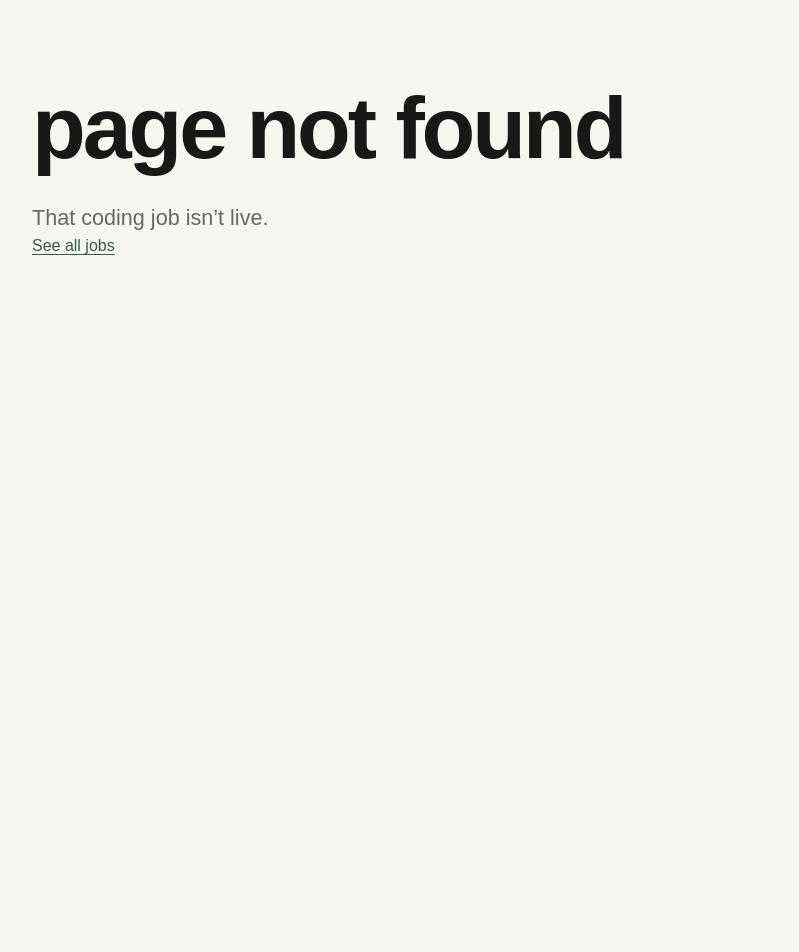
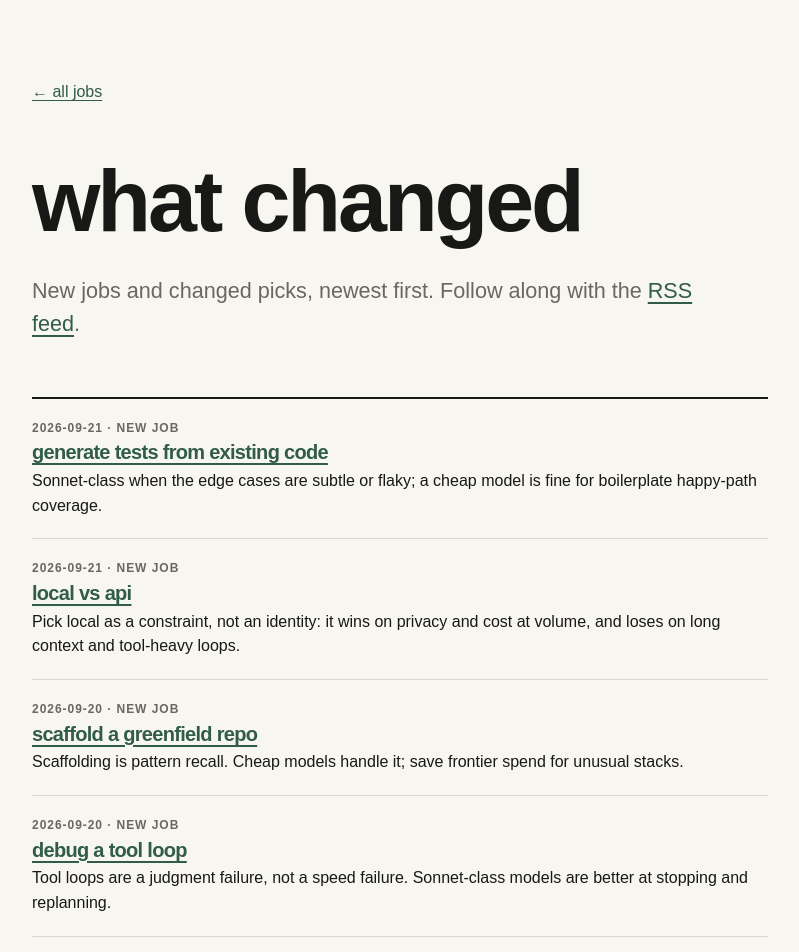
Before and after one commit to kavir10/pickamodel, a Next.js app: page /changelog in a window 1280 px wide. Before the commit this address had no page. Shown: the top 952 px of the page, without its empty margins (240-1039 px from the left). Before the commit the page ends 800 px from the top, so only its background shows below. Built offline with nearby package versions, Linux system fonts and the light colour scheme.

Commit message:
feat: add changelog page and RSS feed
/changelog lists new jobs and changed picks, newest first, from
content/changelog.ts. /feed.xml serves the same entries as RSS 2.0 and
is advertised via <link rel=alternate>. A site footer links both.

Co-Authored-By: Claude Opus 5.5 <noreply@anthropic.com>

```diff
--- /dev/null
+++ b/app/changelog/page.tsx
@@ -0,0 +1,30 @@
+import type { Metadata } from "next";
+import Link from "next/link";
+import { changes } from "@/content/changelog";
+
+export const metadata: Metadata = {
+  title: "what changed",
+  description: "New jobs and changed picks on pickamodel.dev, newest first.",
+  alternates: { canonical: "/changelog", types: { "application/rss+xml": "/feed.xml" } },
+};
+
+export default function ChangelogPage() {
+  return (
+    <main className="shell hub">
+      <Link className="back-link" href="/">← all jobs</Link>
+      <header>
+        <h1>what changed</h1>
+        <p className="lede">New jobs and changed picks, newest first. Follow along with the <a href="/feed.xml">RSS feed</a>.</p>
+      </header>
+      <ol className="change-list">
+        {changes.map((change) => (
+          <li key={change.id}>
+            <p className="change-meta"><time dateTime={change.date}>{change.date}</time><span aria-hidden="true"> · </span>{change.kind}</p>
+            <h2>{change.href ? <Link href={change.href}>{change.title}</Link> : change.title}</h2>
+            <p>{change.summary}</p>
+          </li>
+        ))}
+      </ol>
+    </main>
+  );
+}
--- /dev/null
+++ b/app/feed.xml/route.ts
@@ -0,0 +1,40 @@
+import { changes } from "@/content/changelog";
+
+export const dynamic = "force-static";
+
+const baseUrl = "https://pickamodel.dev";
+
+function escapeXml(value: string) {
+  return value.replace(/&/g, "&amp;").replace(/</g, "&lt;").replace(/>/g, "&gt;").replace(/"/g, "&quot;");
+}
+
+export function GET() {
+  const items = changes
+    .map((change) => {
+      const link = `${baseUrl}${change.href ?? "/changelog"}`;
+      return `    <item>
+      <title>${escapeXml(`${change.kind}: ${change.title}`)}</title>
+      <link>${link}</link>
+      <guid isPermaLink="false">${escapeXml(change.id)}</guid>
+      <pubDate>${new Date(`${change.date}T00:00:00Z`).toUTCString()}</pubDate>
+      <description>${escapeXml(change.summary)}</description>
+    </item>`;
+    })
+    .join("\n");
+
+  const lastBuild = changes[0] ? new Date(`${changes[0].date}T00:00:00Z`).toUTCString() : new Date(0).toUTCString();
+  const xml = `<?xml version="1.0" encoding="UTF-8"?>
+<rss version="2.0" xmlns:atom="http://www.w3.org/2005/Atom">
+  <channel>
+    <title>pickamodel.dev: what changed</title>
+    <link>${baseUrl}/changelog</link>
+    <atom:link href="${baseUrl}/feed.xml" rel="self" type="application/rss+xml" />
+    <description>New jobs and changed model picks for coding agents.</description>
+    <language>en</language>
+    <lastBuildDate>${lastBuild}</lastBuildDate>
+${items}
+  </channel>
+</rss>
+`;
+  return new Response(xml, { headers: { "Content-Type": "application/rss+xml; charset=utf-8" } });
+}
--- a/app/globals.css
+++ b/app/globals.css
@@ -31,3 +31,11 @@ footer { margin-top: 5rem; padding-top: 1.25rem; border-top: 1px solid var(--lin
 footer p { margin: 0; }
 .fine-print { max-width: 46rem; margin-top: 0.65rem; }
 @media (max-width: 42rem) { .shell { padding-block: 3rem; } .job-header { margin-bottom: 3rem; } }
+.change-list { margin: 3.5rem 0 0; padding: 0; list-style: none; border-top: 2px solid var(--ink); }
+.change-list li { padding: 1.25rem 0; border-bottom: 1px solid var(--line); }
+.change-list h2 { margin: 0.25rem 0 0.35rem; font-size: 1.25rem; }
+.change-list p { margin: 0; }
+.change-meta { color: var(--muted); font-size: 0.75rem; font-weight: 700; letter-spacing: 0.08em; text-transform: uppercase; }
+.site-footer { width: min(100% - 2rem, 68rem); margin: 0 auto; padding: 1.25rem 0 3rem; border-top: 1px solid var(--line); color: var(--muted); font-size: 0.85rem; }
+.site-footer a { margin-right: 1rem; }
+body:has(.hub) .site-footer { width: min(100% - 2rem, 46rem); }
--- a/app/layout.tsx
+++ b/app/layout.tsx
@@ -1,4 +1,5 @@
 import type { Metadata } from "next";
+import Link from "next/link";
 import type { ReactNode } from "react";
 import "./globals.css";
 
@@ -6,8 +7,20 @@ export const metadata: Metadata = {
   metadataBase: new URL("https://pickamodel.dev"),
   title: { default: "pickamodel.dev", template: "%s · pickamodel.dev" },
   description: "Pick the model for the coding job — not the hype thread.",
+  alternates: { types: { "application/rss+xml": [{ url: "/feed.xml", title: "pickamodel.dev: what changed" }] } },
 };
 
 export default function RootLayout({ children }: Readonly<{ children: ReactNode }>) {
-  return <html lang="en"><body>{children}</body></html>;
+  return (
+    <html lang="en">
+      <body>
+        {children}
+        <footer className="site-footer">
+          <Link href="/">all jobs</Link>
+          <Link href="/changelog">what changed</Link>
+          <a href="/feed.xml">rss</a>
+        </footer>
+      </body>
+    </html>
+  );
 }
--- a/app/sitemap.ts
+++ b/app/sitemap.ts
@@ -1,4 +1,5 @@
 import type { MetadataRoute } from "next";
+import { changes } from "@/content/changelog";
 import { jobs } from "@/content/jobs";
 
 const baseUrl = "https://pickamodel.dev";
@@ -6,6 +7,7 @@ const baseUrl = "https://pickamodel.dev";
 export default function sitemap(): MetadataRoute.Sitemap {
   return [
     { url: baseUrl, changeFrequency: "weekly", priority: 1 },
+    { url: `${baseUrl}/changelog`, lastModified: changes[0]?.date, changeFrequency: "weekly", priority: 0.5 },
     ...jobs.map((job) => ({ url: `${baseUrl}/for/${job.slug}`, lastModified: job.lastUpdated, changeFrequency: "monthly" as const, priority: 0.8 })),
   ];
 }
--- /dev/null
+++ b/content/changelog.ts
@@ -0,0 +1,55 @@
+export type ChangeKind = "new job" | "pick changed" | "site";
+
+export type Change = {
+  /** Unique and stable: used as the RSS guid. */
+  id: string;
+  date: string;
+  kind: ChangeKind;
+  title: string;
+  summary: string;
+  href?: string;
+};
+
+/** Newest first. Add an entry whenever a job ships or a pick changes. */
+export const changes: Change[] = [
+  {
+    id: "2026-09-21-test-generation",
+    date: "2026-09-21",
+    kind: "new job",
+    title: "generate tests from existing code",
+    summary: "Sonnet-class when the edge cases are subtle or flaky; a cheap model is fine for boilerplate happy-path coverage.",
+    href: "/for/test-generation",
+  },
+  {
+    id: "2026-09-21-local-vs-api",
+    date: "2026-09-21",
+    kind: "new job",
+    title: "local vs api",
+    summary: "Pick local as a constraint, not an identity: it wins on privacy and cost at volume, and loses on long context and tool-heavy loops.",
+    href: "/for/local-vs-api",
+  },
+  {
+    id: "2026-09-20-greenfield-scaffold",
+    date: "2026-09-20",
+    kind: "new job",
+    title: "scaffold a greenfield repo",
+    summary: "Scaffolding is pattern recall. Cheap models handle it; save frontier spend for unusual stacks.",
+    href: "/for/greenfield-scaffold",
+  },
+  {
+    id: "2026-09-20-tool-loop-debug",
+    date: "2026-09-20",
+    kind: "new job",
+    title: "debug a tool loop",
+    summary: "Tool loops are a judgment failure, not a speed failure. Sonnet-class models are better at stopping and replanning.",
+    href: "/for/tool-loop-debug",
+  },
+  {
+    id: "2026-09-20-refactor-pr",
+    date: "2026-09-20",
+    kind: "new job",
+    title: "refactor a pull request",
+    summary: "First page on the site. Sonnet-class for the main pass; faster models once the plan is settled.",
+    href: "/for/refactor-pr",
+  },
+];
```
